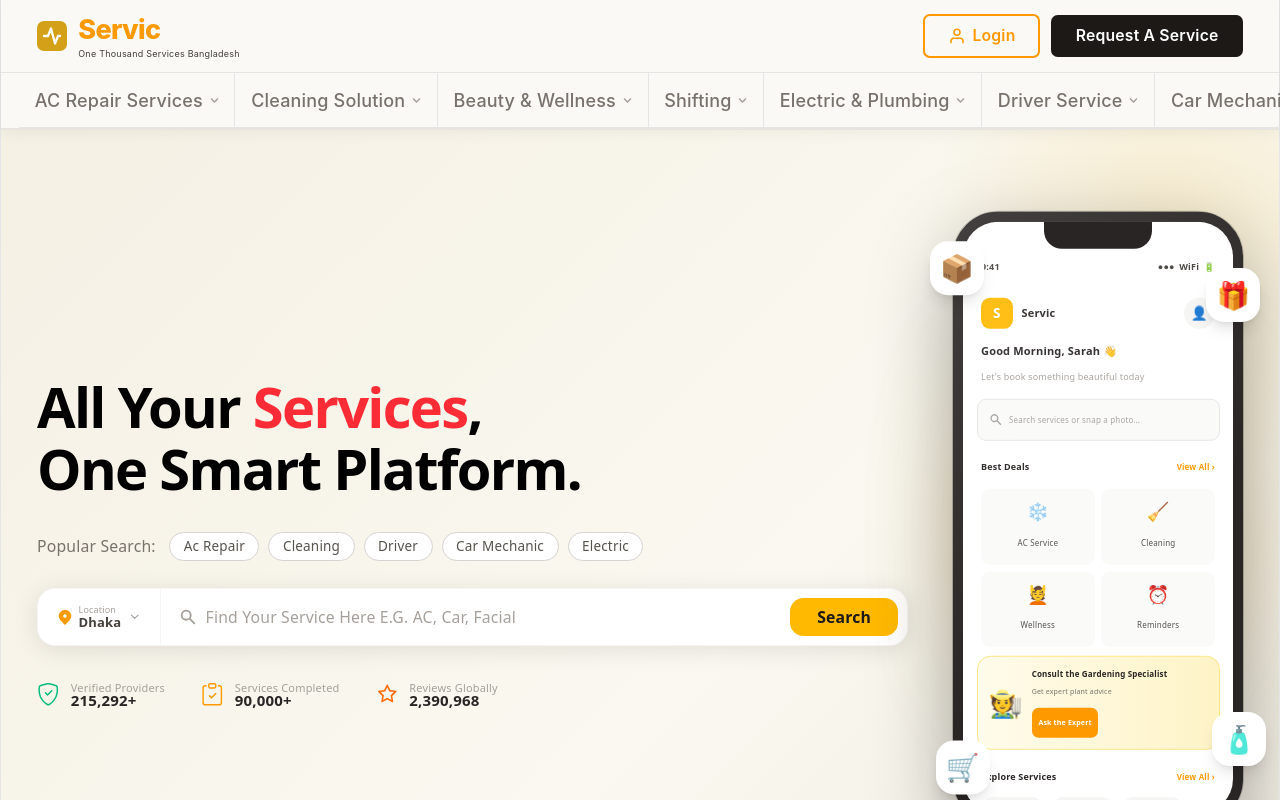
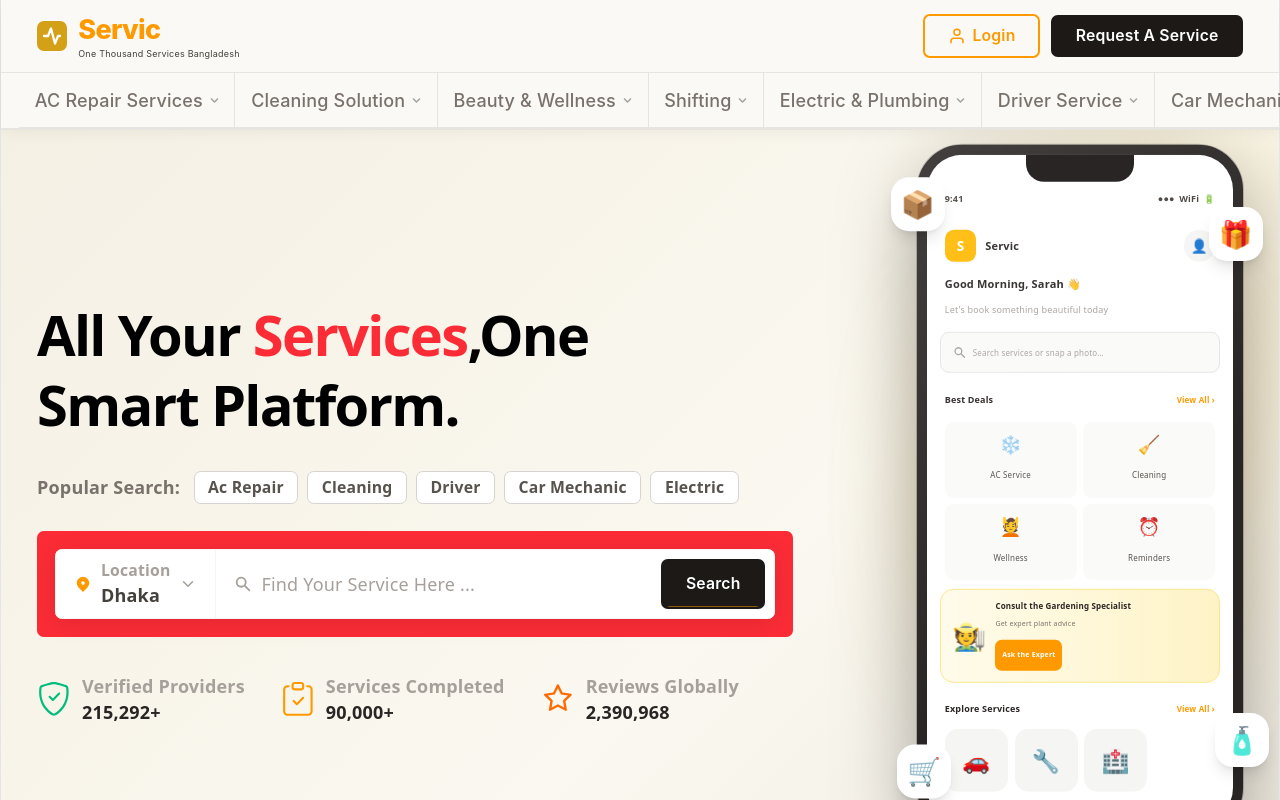
Before and after one commit to mdwasimdev1/service-management-frontend, a React (Vite) app: page / in a window 1280 px wide. Shown: the top 800 px of the page. Built offline with nearby package versions, Linux system fonts and the light colour scheme.

Commit message:
I Have fixed Hero section

```diff
--- a/src/components/section/hero/HeroSection.tsx
+++ b/src/components/section/hero/HeroSection.tsx
@@ -5,29 +5,55 @@ import { HiLocationMarker, HiSearch } from "react-icons/hi";
 import { FiChevronDown } from "react-icons/fi";
 import { BsShieldCheck, BsClipboardCheck } from "react-icons/bs";
 import { AiOutlineStar } from "react-icons/ai";
+import CustomButton from "../../ui/CustomButton";
 
 // ── Popular search chips ───────────────────────────────────────────────────────
-const popularTags = ["Ac Repair", "Cleaning", "Driver", "Car Mechanic", "Electric"];
+const popularTags = [
+  "Ac Repair",
+  "Cleaning",
+  "Driver",
+  "Car Mechanic",
+  "Electric",
+];
 
 // ── Stats ─────────────────────────────────────────────────────────────────────
 const stats = [
-  { icon: <BsShieldCheck className="text-emerald-500 text-xl" />, label: "Verified Providers",  value: "215,292+" },
-  { icon: <BsClipboardCheck className="text-amber-500 text-xl" />, label: "Services Completed", value: "90,000+"  },
-  { icon: <AiOutlineStar className="text-orange-500 text-xl" />,   label: "Reviews Globally",   value: "2,390,968" },
+  {
+    icon: <BsShieldCheck className="text-emerald-500 text-3xl" />,
+    label: "Verified Providers",
+    value: "215,292+",
+  },
+  {
+    icon: <BsClipboardCheck className="text-amber-500 text-3xl" />,
+    label: "Services Completed",
+    value: "90,000+",
+  },
+  {
+    icon: <AiOutlineStar className="text-orange-500 text-3xl" />,
+    label: "Reviews Globally",
+    value: "2,390,968",
+  },
 ];
 
 // ── Location options ───────────────────────────────────────────────────────────
-const locations = ["Dhaka", "Chittagong", "Sylhet", "Rajshahi", "Khulna", "Barishal"];
+const locations = [
+  "Dhaka",
+  "Chittagong",
+  "Sylhet",
+  "Rajshahi",
+  "Khulna",
+  "Barishal",
+];
 
 // ─────────────────────────────────────────────────────────────────────────────
 // PhoneMockup — simulates the Servic app UI inside a phone shell
 // ─────────────────────────────────────────────────────────────────────────────
 function PhoneMockup() {
   return (
-    <div className="relative w-[260px] sm:w-[290px] mx-auto select-none">
+    <div className="relative sm:w-72.5 mx-auto select-none">
       {/* Phone shell */}
       <div
-        className="relative rounded-[2.5rem] border-[10px] border-stone-800 bg-stone-800 shadow-[0_30px_80px_rgba(0,0,0,0.35),0_0_0_1px_rgba(0,0,0,0.2)] overflow-hidden"
+        className="relative rounded-[2.5rem] border-10 border-stone-800 bg-stone-800 shadow-[0_30px_80px_rgba(0,0,0,0.35),0_0_0_1px_rgba(0,0,0,0.2)] overflow-hidden"
         style={{ aspectRatio: "9/19" }}
       >
         {/* Notch */}
@@ -48,64 +74,98 @@ function PhoneMockup() {
           {/* App header */}
           <div className="flex items-center justify-between px-4 py-2">
             <div className="flex items-center gap-2">
-              <div className="w-7 h-7 rounded-lg bg-amber-400 flex items-center justify-center text-white text-xs font-bold">S</div>
-              <span className="text-[11px] font-bold text-stone-800">Servic</span>
+              <div className="w-7 h-7 rounded-lg bg-amber-400 flex items-center justify-center text-white text-xs font-bold">
+                S
               </div>
-            <div className="w-7 h-7 rounded-full bg-stone-100 overflow-hidden flex items-center justify-center text-stone-400 text-xs">👤</div>
+              <span className="text-[11px] font-bold text-stone-800">
+                Servic
+              </span>
+            </div>
+            <div className="w-7 h-7 rounded-full bg-stone-100 overflow-hidden flex items-center justify-center text-stone-400 text-xs">
+              👤
+            </div>
           </div>
 
           {/* Greeting */}
           <div className="px-4 pb-2">
-            <p className="text-[11px] font-bold text-stone-800">Good Morning, Sarah 👋</p>
-            <p className="text-[9px] text-stone-400">Let's book something beautiful today</p>
+            <p className="text-[11px] font-bold text-stone-800">
+              Good Morning, Sarah 👋
+            </p>
+            <p className="text-[9px] text-stone-400">
+              Let's book something beautiful today
+            </p>
           </div>
 
           {/* Search bar */}
           <div className="mx-3 mb-3 flex items-center gap-1.5 bg-stone-50 border border-stone-200 rounded-lg px-2.5 py-1.5">
-            <HiSearch className="text-stone-400 text-xs flex-shrink-0" />
-            <span className="text-[8px] text-stone-400">Search services or snap a photo…</span>
+            <HiSearch className="text-stone-400 text-xs shrink-0" />
+            <span className="text-[8px] text-stone-400">
+              Search services or snap a photo…
+            </span>
           </div>
 
           {/* Best Deals */}
           <div className="px-4 mb-2">
             <div className="flex justify-between items-center mb-2">
-              <span className="text-[9px] font-bold text-stone-800">Best Deals</span>
-              <span className="text-[8px] text-amber-500 font-semibold">View All &rsaquo;</span>
+              <span className="text-[9px] font-bold text-stone-800">
+                Best Deals
+              </span>
+              <span className="text-[8px] text-amber-500 font-semibold">
+                View All &rsaquo;
+              </span>
             </div>
             <div className="grid grid-cols-2 gap-1.5">
               {[
                 { icon: "❄️", label: "AC Service" },
-                { icon: "🧹", label: "Cleaning"  },
-                { icon: "💆", label: "Wellness"  },
+                { icon: "🧹", label: "Cleaning" },
+                { icon: "💆", label: "Wellness" },
                 { icon: "⏰", label: "Reminders" },
               ].map((item) => (
-                <div key={item.label} className="bg-stone-50 rounded-lg p-2 flex flex-col items-center gap-1">
+                <div
+                  key={item.label}
+                  className="bg-stone-50 rounded-lg p-2 flex flex-col items-center gap-1"
+                >
                   <span className="text-base">{item.icon}</span>
-                  <span className="text-[8px] font-medium text-stone-600">{item.label}</span>
+                  <span className="text-[8px] font-medium text-stone-600">
+                    {item.label}
+                  </span>
                 </div>
               ))}
             </div>
           </div>
 
           {/* Promo banner */}
-          <div className="mx-3 mb-3 bg-gradient-to-r from-amber-50 to-amber-100 rounded-xl p-2.5 flex items-center gap-2 border border-amber-200">
+          <div className="mx-3 mb-3 bg-linear-to-r from-amber-50 to-amber-100 rounded-xl p-2.5 flex items-center gap-2 border border-amber-200">
             <span className="text-2xl">🧑‍🌾</span>
             <div className="flex-1">
-              <p className="text-[8px] font-bold text-stone-800 leading-tight">Consult the Gardening Specialist</p>
-              <p className="text-[7px] text-stone-500 mb-1">Get expert plant advice</p>
-              <div className="inline-flex bg-amber-500 text-white text-[7px] font-bold rounded-md px-1.5 py-0.5">Ask the Expert</div>
+              <p className="text-[8px] font-bold text-stone-800 leading-tight">
+                Consult the Gardening Specialist
+              </p>
+              <p className="text-[7px] text-stone-500 mb-1">
+                Get expert plant advice
+              </p>
+              <div className="inline-flex bg-amber-500 text-white text-[7px] font-bold rounded-md px-1.5 py-0.5">
+                Ask the Expert
+              </div>
             </div>
           </div>
 
           {/* Explore */}
           <div className="px-4">
             <div className="flex justify-between items-center mb-1.5">
-              <span className="text-[9px] font-bold text-stone-800">Explore Services</span>
-              <span className="text-[8px] text-amber-500 font-semibold">View All &rsaquo;</span>
+              <span className="text-[9px] font-bold text-stone-800">
+                Explore Services
+              </span>
+              <span className="text-[8px] text-amber-500 font-semibold">
+                View All &rsaquo;
+              </span>
             </div>
             <div className="flex gap-1.5 overflow-x-hidden">
               {["🚗", "🔧", "🏥"].map((icon, i) => (
-                <div key={i} className="flex-shrink-0 w-14 h-14 rounded-xl bg-stone-100 flex items-center justify-center text-xl">
+                <div
+                  key={i}
+                  className="shrink-0 w-14 h-14 rounded-xl bg-stone-100 flex items-center justify-center text-xl"
+                >
                   {icon}
                 </div>
               ))}
@@ -117,7 +177,10 @@ function PhoneMockup() {
       {/* Reflection shine */}
       <div
         className="absolute inset-0 rounded-[2.5rem] pointer-events-none"
-        style={{ background: "linear-gradient(135deg, rgba(255,255,255,0.12) 0%, transparent 60%)" }}
+        style={{
+          background:
+            "linear-gradient(135deg, rgba(255,255,255,0.12) 0%, transparent 60%)",
+        }}
       />
     </div>
   );
@@ -152,8 +215,8 @@ function FloatingBadge({
 // ─────────────────────────────────────────────────────────────────────────────
 export default function HeroSection() {
   const [location, setLocation] = useState("Dhaka");
-  const [locOpen, setLocOpen]   = useState(false);
-  const [query, setQuery]       = useState("");
+  const [locOpen, setLocOpen] = useState(false);
+  const [query, setQuery] = useState("");
   const navigate = useNavigate();
 
   const handleSearch = (e: React.FormEvent) => {
@@ -164,31 +227,33 @@ export default function HeroSection() {
   return (
     <section
       className="relative overflow-hidden"
-      style={{ background: "linear-gradient(135deg, #f5f0e4 0%, #faf8f0 60%, #f0ebe0 100%)" }}
+      style={{
+        background:
+          "linear-gradient(135deg, #f5f0e4 0%, #faf8f0 60%, #f0ebe0 100%)",
+      }}
     >
       {/* Soft radial glow — top-right decoration */}
       <div
-        className="absolute -top-32 -right-32 w-[500px] h-[500px] rounded-full opacity-30 pointer-events-none"
-        style={{ background: "radial-gradient(circle, #f0d080 0%, transparent 70%)" }}
+        className="absolute -top-32 -right-32 w-125 h-125 rounded-full opacity-30 pointer-events-none"
+        style={{
+          background: "radial-gradient(circle, #f0d080 0%, transparent 70%)",
+        }}
       />
 
-      <div className="max-w-screen-xl mx-auto px-4 sm:px-6 lg:px-8 py-14 sm:py-20">
+      <div className="max-w-7xl mx-auto px-4 sm:px-6 lg:px-8 py-5">
         <div className="flex flex-col lg:flex-row items-center gap-12 lg:gap-0">
-
           {/* ── LEFT COLUMN ──────────────────────────────────────────────── */}
           <div className="flex-1 lg:pr-10 text-left">
-
             {/* Headline */}
             <motion.h1
               initial={{ opacity: 0, y: 28 }}
               animate={{ opacity: 1, y: 0 }}
               transition={{ duration: 0.55 }}
-              className="text-[2.6rem] sm:text-5xl lg:text-[3.4rem] font-extrabold leading-[1.12] tracking-tight text-black"
+              className="text-[2.6rem] sm:text-5xl lg:text-[3.4rem] font-extrabold leading-tight tracking-tight text-black"
             >
-              All Your{" "}
-              <span className="text-red-500">Services</span>,{" "}
+              All Your <span className="text-red-500">Services</span>,One {" "}
               <br className="hidden sm:block" />
-              One Smart Platform.
+               Smart Platform.
             </motion.h1>
 
             {/* Popular search chips */}
@@ -198,40 +263,44 @@ export default function HeroSection() {
               transition={{ duration: 0.5, delay: 0.18 }}
               className="mt-6 flex flex-wrap items-center gap-2"
             >
-              <span className="text-sm text-stone-500 font-medium mr-1">Popular Search:</span>
+              <span className="text-stone-500 font-semibold mr-1">
+                Popular Search:
+              </span>
               {popularTags.map((tag) => (
                 <button
                   key={tag}
                   onClick={() => setQuery(tag)}
-                  className="px-3 py-1 rounded-full border border-stone-300 text-stone-600 text-xs font-medium hover:border-amber-400 hover:text-amber-700 hover:bg-amber-50 transition-all duration-150 cursor-pointer bg-white"
+                  className="px-3 py-1 rounded-md border border-stone-300 text-stone-600 text-sm font-semibold hover:border-amber-400 hover:text-amber-700 hover:bg-amber-50 transition-all duration-150 cursor-pointer bg-white"
                 >
                   {tag}
                 </button>
               ))}
             </motion.div>
 
-            {/* Location + Search bar */}
+            <motion.div className="bg-red-500 rounded-md p-4 mt-6 max-w-2xl">
               <motion.form
                 onSubmit={handleSearch}
                 initial={{ opacity: 0, y: 16 }}
                 animate={{ opacity: 1, y: 0 }}
                 transition={{ duration: 0.5, delay: 0.3 }}
-              className="mt-6 flex items-stretch bg-white rounded-2xl shadow-[0_4px_24px_rgba(0,0,0,0.10)] border border-stone-100 overflow-hidden"
+                className="flex items-stretch bg-white rounded-md shadow-[0_4px_24px_rgba(0,0,0,0.10)] border border-stone-100 overflow-hidden max-w-2xl"
               >
                 {/* Location picker */}
                 <div className="relative">
                   <button
                     type="button"
                     onClick={() => setLocOpen((p) => !p)}
-                  className="flex items-center gap-1 px-4 py-3.5 text-sm font-semibold text-stone-700 bg-transparent border-r border-stone-100 hover:bg-stone-50 transition-colors duration-150 cursor-pointer whitespace-nowrap"
+                    className="flex items-center gap-2 px-4 py-2 text-base font-semibold text-stone-700 bg-transparent border-r border-stone-100 hover:bg-stone-50 transition-colors duration-150 cursor-pointer whitespace-nowrap"
                   >
-                  <HiLocationMarker className="text-amber-500 text-base flex-shrink-0" />
-                  <span className="flex flex-col items-start leading-none">
-                    <span className="text-[9px] text-stone-400 font-normal mb-0.5">Location</span>
-                    <span className="text-[13px]">{location}</span>
+                    <HiLocationMarker className="text-amber-500 text-base shrink-0" />
+                    <span className="flex flex-col items-start">
+                      <span className="text-sm text-stone-400 font-semibold">
+                        Location
+                      </span>
+                      <span className="text-base">{location}</span>
                     </span>
                     <FiChevronDown
-                    className={`text-stone-400 text-xs ml-0.5 transition-transform duration-150 ${
+                      className={`text-stone-400 transition-transform duration-150 ${
                         locOpen ? "rotate-180" : ""
                       }`}
                     />
@@ -244,7 +313,10 @@ export default function HeroSection() {
                         <li key={loc}>
                           <button
                             type="button"
-                          onClick={() => { setLocation(loc); setLocOpen(false); }}
+                            onClick={() => {
+                              setLocation(loc);
+                              setLocOpen(false);
+                            }}
                             className={`w-full text-left px-4 py-2 text-sm font-medium cursor-pointer transition-colors duration-100 bg-transparent ${
                               location === loc
                                 ? "text-amber-600 bg-amber-50"
@@ -261,26 +333,28 @@ export default function HeroSection() {
 
                 {/* Service search input */}
                 <div className="flex-1 flex items-center px-4 gap-2">
-                <HiSearch className="text-stone-400 text-base flex-shrink-0" />
+                  <HiSearch className="text-stone-400 text-base shrink-0" />
                   <input
                     type="text"
                     id="hero-search"
                     value={query}
                     onChange={(e) => setQuery(e.target.value)}
-                  placeholder="Find Your Service Here E.G. AC, Car, Facial"
-                  className="flex-1 bg-transparent border-none outline-none text-sm text-stone-700 placeholder:text-stone-400 py-3.5 min-w-0"
+                    placeholder="Find Your Service Here ..."
+                    className="flex-1 bg-transparent border-none text-stone-700 placeholder:text-stone-400 py-3.5 min-w-0"
                   />
                 </div>
 
                 {/* Search CTA button */}
-              <button
+                <CustomButton
                   type="submit"
                   id="hero-search-btn"
-                className="m-2 px-6 rounded-xl bg-amber-400 hover:bg-amber-500 text-stone-900 font-bold text-sm transition-colors duration-150 whitespace-nowrap cursor-pointer flex-shrink-0"
+                  className="m-2 shrink-0"
                 >
                   Search
-              </button>
+                </CustomButton>
               </motion.form>
+            </motion.div>
+            {/* Location + Search bar */}
 
             {/* Stats row */}
             <motion.div
@@ -291,10 +365,10 @@ export default function HeroSection() {
             >
               {stats.map((s) => (
                 <div key={s.label} className="flex items-center gap-2.5">
-                  <span className="flex-shrink-0">{s.icon}</span>
+                  <span className="shrink-0">{s.icon}</span>
                   <div>
-                    <p className="text-[11px] text-stone-400 leading-none mb-0.5">{s.label}</p>
-                    <p className="text-[15px] font-extrabold text-stone-800 leading-none">{s.value}</p>
+                    <p className="text-stone-400 font-semibold">{s.label}</p>
+                    <p className=" font-extrabold text-stone-800">{s.value}</p>
                   </div>
                 </div>
               ))}
@@ -306,18 +380,37 @@ export default function HeroSection() {
             initial={{ opacity: 0, x: 40, y: 10 }}
             animate={{ opacity: 1, x: 0, y: 0 }}
             transition={{ duration: 0.65, delay: 0.2, ease: "easeOut" }}
-            className="relative flex-shrink-0 flex items-center justify-center w-full lg:w-auto"
+            className="relative shrink-0 flex items-center justify-center w-full lg:w-auto"
           >
             {/* Decorative floating badges */}
-            <FloatingBadge emoji="📦" style={{ top: "4%",   left:  "-8%" }} delay={0}   />
-            <FloatingBadge emoji="🛒" style={{ bottom: "6%", left:  "-6%" }} delay={0.7} />
-            <FloatingBadge emoji="🎁" style={{ top: "8%",   right: "-6%" }} delay={0.4} />
-            <FloatingBadge emoji="🧴" style={{ bottom:"10%", right: "-8%" }} delay={1.1} />
+            <FloatingBadge
+              emoji="📦"
+              style={{ top: "4%", left: "-8%" }}
+              delay={0}
+            />
+            <FloatingBadge
+              emoji="🛒"
+              style={{ bottom: "6%", left: "-6%" }}
+              delay={0.7}
+            />
+            <FloatingBadge
+              emoji="🎁"
+              style={{ top: "8%", right: "-6%" }}
+              delay={0.4}
+            />
+            <FloatingBadge
+              emoji="🧴"
+              style={{ bottom: "10%", right: "-8%" }}
+              delay={1.1}
+            />
 
             {/* Ambient amber glow */}
             <div
               className="absolute inset-x-10 inset-y-10 rounded-full blur-3xl opacity-40 pointer-events-none"
-              style={{ background: "radial-gradient(circle, #f59e0b 0%, #fbbf24 40%, transparent 70%)" }}
+              style={{
+                background:
+                  "radial-gradient(circle, #f59e0b 0%, #fbbf24 40%, transparent 70%)",
+              }}
             />
 
             {/* Ground shadow */}
@@ -334,7 +427,6 @@ export default function HeroSection() {
               <PhoneMockup />
             </motion.div>
           </motion.div>
-
         </div>
       </div>
     </section>
```
Also changed, not shown: src/components/layout/Footer.tsx (+3 -4 lines), src/pages/LoginPage.tsx (+11 -9 lines). Lines whose indentation alone changed are shown as unchanged.
